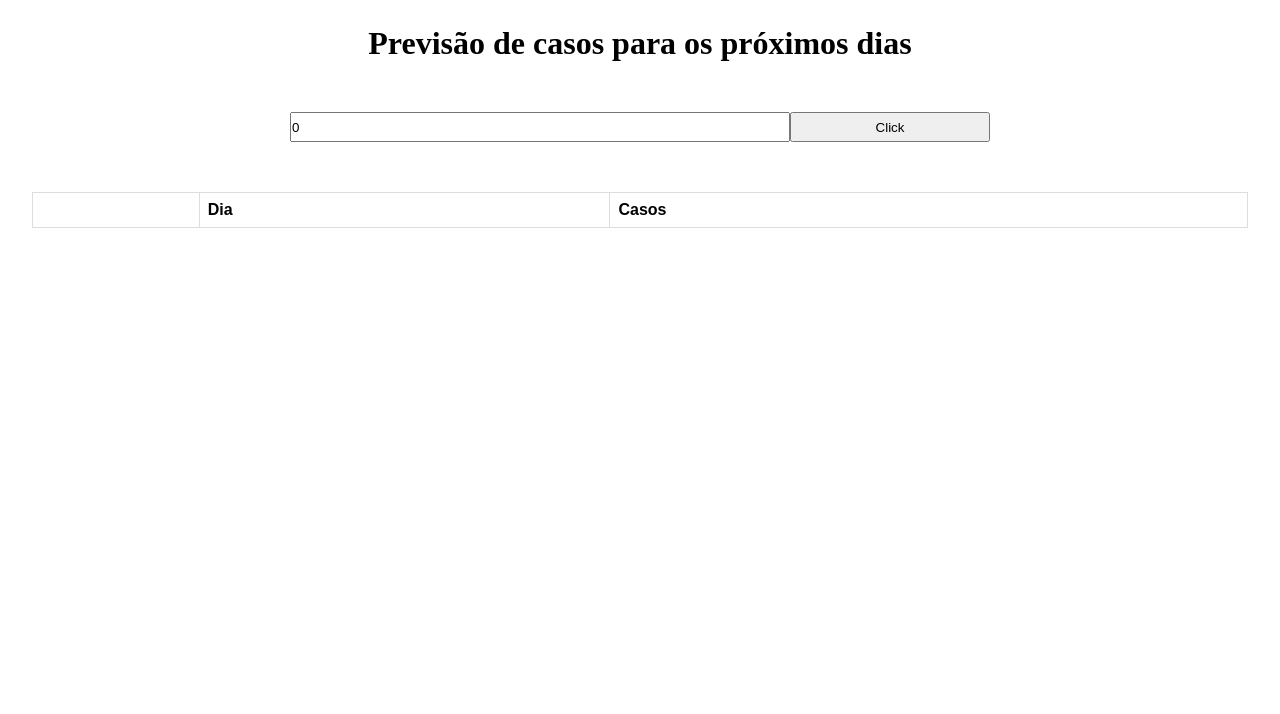
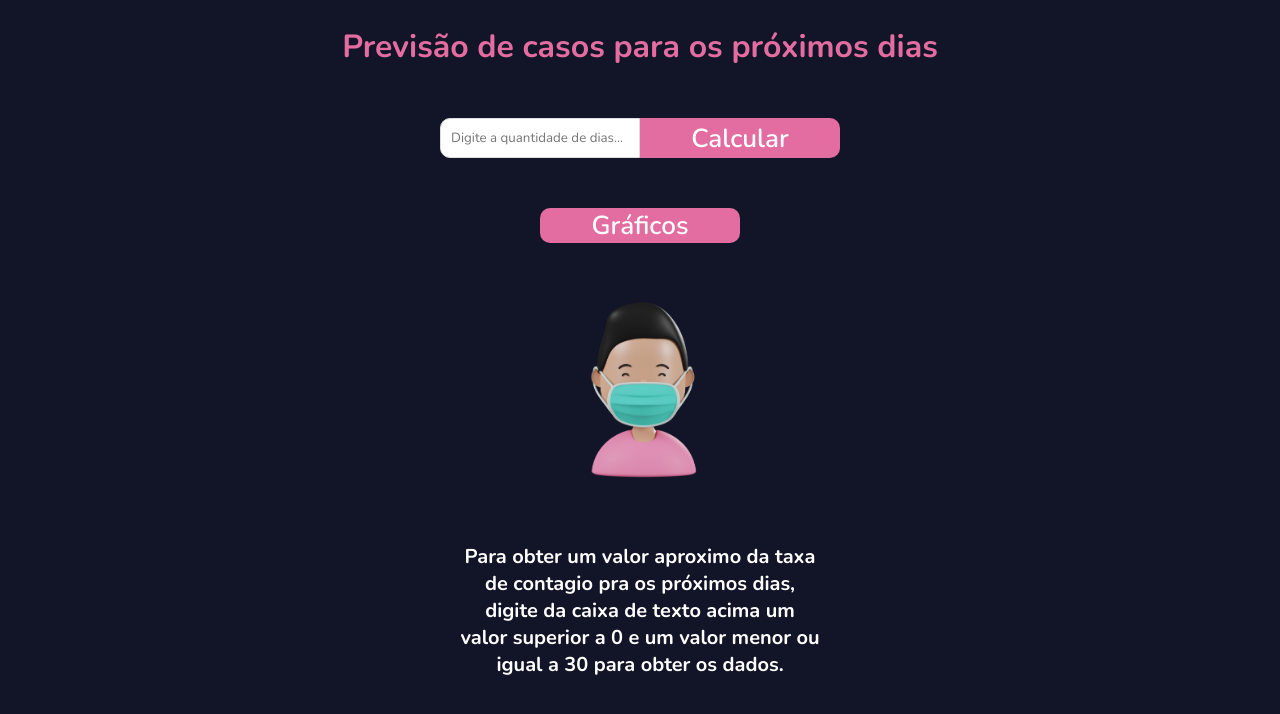
Before and after one commit to laudemirjunior/covid19, a React (Create React App) app: page / in a window 1280 px wide. Shown: the top 714 px of the page. Built offline with nearby package versions, Linux system fonts and the light colour scheme.

Commit message:
finish function cases and styles

```diff
--- a/public/index.html
+++ b/public/index.html
@@ -24,6 +24,14 @@
       work correctly both with client-side routing and a non-root public URL.
       Learn how to configure a non-root public URL by running `npm run build`.
     -->
+    <link rel="preconnect" href="https://fonts.googleapis.com" />
+    <link rel="preconnect" href="https://fonts.gstatic.com" crossorigin />
+    <link rel="preconnect" href="https://fonts.googleapis.com" />
+    <link rel="preconnect" href="https://fonts.gstatic.com" crossorigin />
+    <link
+      href="https://fonts.googleapis.com/css2?family=Nunito:ital,wght@0,200;0,300;0,400;0,500;0,600;0,700;0,800;0,900;1,200;1,300;1,400;1,500;1,600;1,700;1,800;1,900&display=swap"
+      rel="stylesheet"
+    />
     <title>React App</title>
   </head>
   <body>
--- a/src/components/form/index.jsx
+++ b/src/components/form/index.jsx
@@ -1,29 +1,25 @@
 import { useState } from "react";
 import dayjs from "dayjs";
 import "./styles.scss";
+import { mockCases } from "../../services/mockCases";
 
 export const Form = () => {
-  const [days, setDays] = useState(0);
+  const [days, setDays] = useState();
   const [prevCases, setPrevCases] = useState([]);
+  const [error, setError] = useState("");
+  const [show, setShow] = useState(false);
 
-  const mockCases = [
-    {
-      day: "20/03/2024",
-      cases: 1023616,
-    },
-    {
-      day: "21/03/2024",
-      cases: 1379315,
-    },
-    {
-      day: "22/03/2024",
-      cases: 1998171,
-    },
-    {
-      day: "23/03/2024",
-      cases: 1643842,
-    },
-  ];
+  const worldPopulation = 8000000000;
+  const vaccinated = 5000000000;
+  const totalCases = 500000000;
+  let possible = worldPopulation - vaccinated - totalCases;
+  const exponentialRate = 0.0121;
+
+  let infectionRate = (
+    possible /
+    (mockCases.slice(-7).reduce((pre, cur) => pre + cur.cases, 0) / 7) /
+    100000
+  ).toFixed(5);
 
   const upDown = () => {
     const twoDaysAgo = Math.round(
@@ -32,21 +28,32 @@ export const Form = () => {
     const fourDaysAgo = Math.round(
       mockCases.slice(-4, -2).reduce((pre, cur) => pre + cur.cases, 0) / 2
     );
-    console.log(twoDaysAgo);
     if (twoDaysAgo > fourDaysAgo) {
-      return Math.round(twoDaysAgo * 1.02);
+      let newCases = Math.round(
+        twoDaysAgo * (1 + Number(infectionRate) + exponentialRate)
+      );
+      possible -= newCases;
+      return newCases;
     }
-    return Math.round(twoDaysAgo * 0.98);
+    let newCases = Math.round(
+      twoDaysAgo * (1 - Number(infectionRate) - exponentialRate)
+    );
+    possible -= newCases;
+    return newCases;
   };
 
   const predict = (days) => {
+    if (days === 0 || !days || days > 30) {
+      return setError("O valor de dias deve ser superior 0 e menor que 30");
+    }
     const data = [];
     for (let item = 1; item <= days; item++) {
       const cases = upDown();
       var day = dayjs().add(item, "Days").format("DD/MM/YYYY");
-      data.push({ cases, day });
-      mockCases.push({ cases, day });
+      data.push({ day, cases });
+      mockCases.push({ day, cases });
     }
+    setError("");
     setPrevCases(data);
   };
 
@@ -54,31 +61,42 @@ export const Form = () => {
     <div className="container-form">
       <h1>Previsão de casos para os próximos dias</h1>
       <form>
+        <label>
           <input
+            min="1"
+            max="30"
             type="number"
+            required
             value={days}
             onChange={(e) => setDays(e.target.value)}
+            placeholder="Digite a quantidade de dias..."
           />
+          <span>{error}</span>
+        </label>
         <button
+          className="complexRadius"
           type="submit"
           onClick={(e) => {
             predict(days);
             e.preventDefault();
           }}
         >
-          Click
+          Calcular
         </button>
       </form>
+      <button onClick={() => setShow(!show)}>Gráficos</button>
+      {prevCases.length !== 0 ? (
+        <>
           <table>
             <tr>
-          <th></th>
               <th>Dia</th>
+              <th>Data</th>
               <th>Casos</th>
             </tr>
             {prevCases.map((item, index) => {
               return (
                 <tr>
-              <td>{index}</td>
+                  <td>{index + 1}</td>
                   <td>{item.day}</td>
                   <td>
                     {item.cases.toLocaleString("pt-BR", {
@@ -89,6 +107,43 @@ export const Form = () => {
               );
             })}
           </table>
+          {show && (
+            <div className="graphic">
+              <button onClick={() => setShow(!show)}>Fechar</button>
+              <div className="box">
+                {prevCases.map((item, index) => {
+                  return (
+                    <div
+                      key={index}
+                      className="bar"
+                      style={{
+                        height: `${Number(item.cases) / 10000}px`,
+                      }}
+                    >
+                      <h5>{item.day}</h5>
+                      <h3>
+                        {item.cases.toLocaleString("pt-BR", {
+                          maximumFractionDigits: 2,
+                        })}{" "}
+                        casos
+                      </h3>
+                    </div>
+                  );
+                })}
+              </div>
+            </div>
+          )}
+        </>
+      ) : (
+        <div className="info">
+          <img src={require("./../../assets/mask.png")} alt="mask" />
+          <h2>
+            Para obter um valor aproximo da taxa de contagio pra os próximos
+            dias, digite da caixa de texto acima um valor superior a 0 e um
+            valor menor ou igual a 30 para obter os dados.
+          </h2>
+        </div>
+      )}
     </div>
   );
 };
--- a/src/components/form/styles.scss
+++ b/src/components/form/styles.scss
@@ -3,8 +3,11 @@
   justify-content: center;
   align-items: center;
   flex-direction: column;
+  width: 100%;
   h1 {
-    margin-top: 25px;
+    margin: 25px 5% 0;
+    text-align: center;
+    color: #e36ca0;
   }
   form {
     width: 95%;
@@ -12,31 +15,112 @@
     display: flex;
     justify-content: center;
     align-items: center;
-    height: 30px;
-    input {
+    height: 40px;
+    border-radius: 10px;
+    label {
       width: 100%;
       height: inherit;
-      max-width: 500px;
-    }
-    button {
-      height: inherit;
-      width: 200px;
+      max-width: 200px;
+      display: flex;
+      flex-direction: column;
+      input {
+        width: 100%;
+        height: inherit;
+        max-width: 500px;
+        border: 1px solid #dddddd;
+        border-radius: 10px 0 0 10px;
+        padding-left: 10px;
+      }
+      span {
+        font-size: 14px;
+        color: red;
+        margin-top: 40px;
+        position: absolute;
+      }
     }
   }
+  button {
+    height: inherit;
+    width: 200px;
+    background-color: #e36ca0;
+    border: none;
+    font-size: 26px;
+    font-weight: 600;
+    color: #fff;
+    display: flex;
+    justify-content: center;
+    align-items: center;
+    cursor: pointer;
+    border-radius: 10px;
+  }
+  .complexRadius {
+    border-radius: 0 10px 10px 0;
+  }
   table {
-    font-family: arial, sans-serif;
     border-collapse: collapse;
     width: 95%;
+    margin: 50px;
+    background-color: #dddddd;
   }
-
   td,
   th {
-    border: 1px solid #dddddd;
+    border: 1px solid #121527;
     text-align: left;
-    padding: 8px;
+    padding: 10px;
   }
-
   tr:nth-child(even) {
-    background-color: #dddddd;
+    background-color: #44b7a2;
+  }
+  .info {
+    display: flex;
+    justify-content: center;
+    align-items: center;
+    flex-direction: column;
+    img {
+      width: 300px;
+      height: 300px;
+      margin: auto;
+    }
+    h2 {
+      color: white;
+      width: 90%;
+      max-width: 400px;
+      text-align: center;
+      font-size: 20px;
+    }
+  }
+  .graphic {
+    background: rgba(255, 255, 255, 0.25);
+    box-shadow: 0 8px 32px 0 rgba(31, 38, 135, 0.37);
+    backdrop-filter: blur(4px);
+    -webkit-backdrop-filter: blur(4px);
+    border-radius: 10px;
+    border: 1px solid rgba(255, 255, 255, 0.18);
+    max-width: 100%;
+    position: fixed;
+    top: 50%;
+    left: 50%;
+    transform: translate(-50%, -50%);
+    padding: 50px 10px;
+    button {
+      margin: 25px auto;
+      border-radius: 10px;
+    }
+    .box {
+      align-items: flex-end;
+      display: flex;
+      gap: 5px;
+      overflow-x: scroll;
+      text-align: center;
+      .bar {
+        background-color: #44b7a2;
+        min-width: 50px;
+        gap: 1px;
+        writing-mode: vertical-rl;
+        flex-direction: column;
+        justify-content: center;
+        align-items: center;
+      }
+    }
   }
 }
--- a/src/styles/styles.scss
+++ b/src/styles/styles.scss
@@ -2,11 +2,13 @@
   box-sizing: border-box;
   margin: 0;
   padding: 0;
+  font-family: "Nunito", sans-serif;
 }
 
 body {
-  width: 100vw;
+  width: 100%;
   min-height: 100vh;
+  background-color: #121527;
 }
 
 .app {
```
Also changed, not shown: src/assets/mask.png (added). Lines whose indentation alone changed are shown as unchanged.
